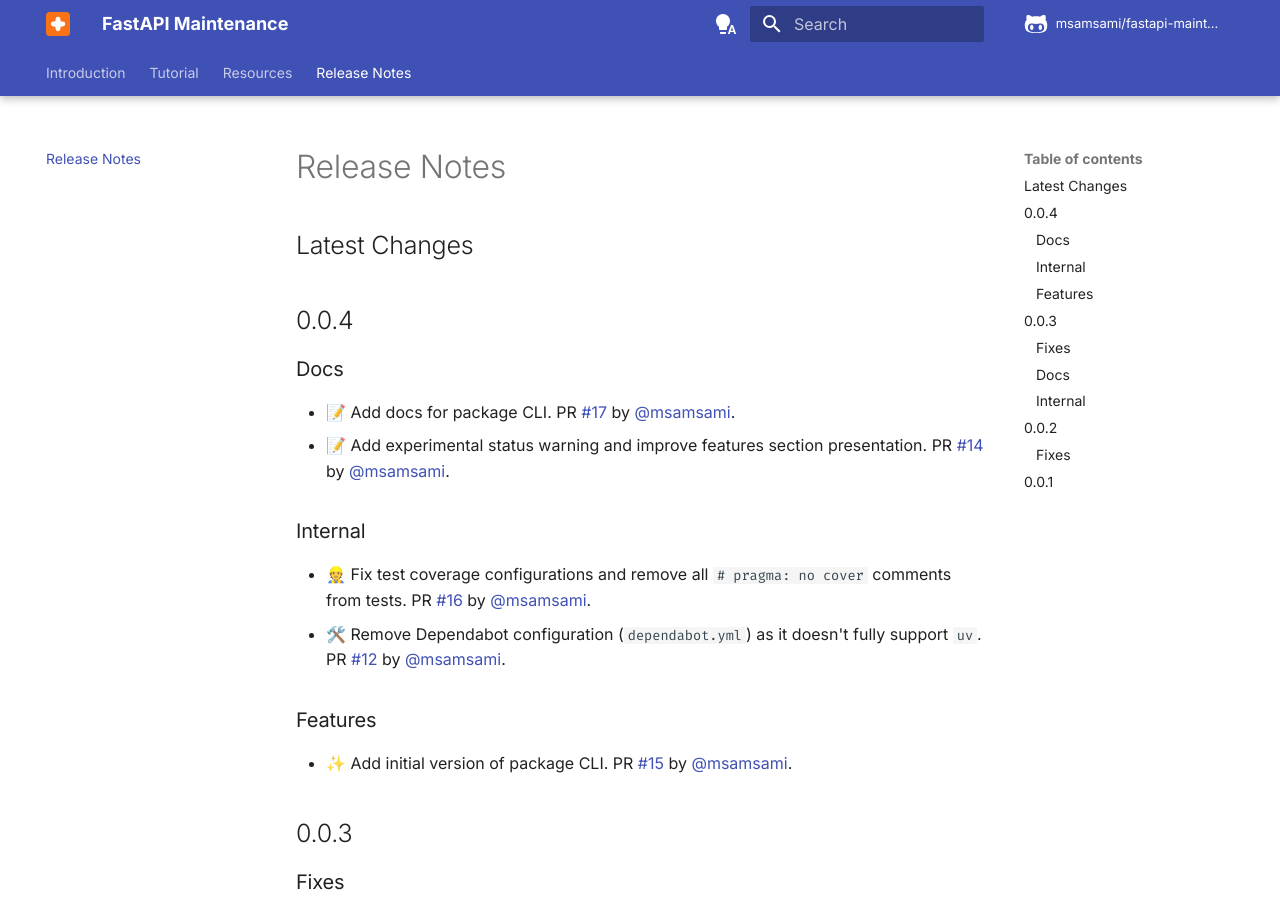
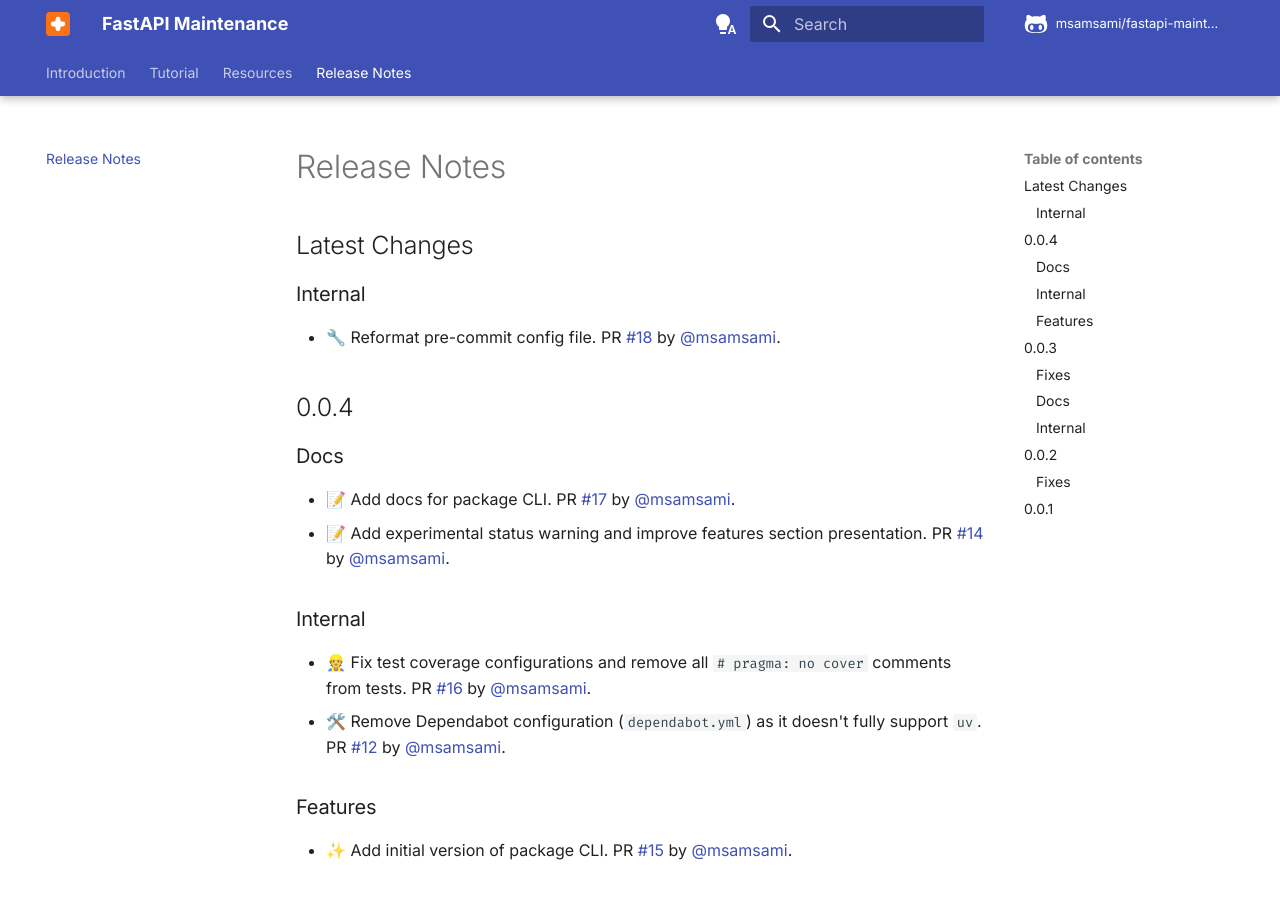
Before and after one commit to msamsami/fastapi-maintenance, an MkDocs documentation site: the page built from docs/release-notes.md, in a window 1280 px wide and 900 px high. Built offline with MkDocs 1.6.1 and Material for MkDocs 9.7.7, drawn with Linux system fonts in a browser that asks for light colours; comment, search, counter and statistics services are not loaded.

Commit message:
Update release notes

```diff
--- a/docs/release-notes.md
+++ b/docs/release-notes.md
@@ -1,6 +1,10 @@
 # Release Notes
 
 ## Latest Changes
+
+### Internal
+
+- 🔧 Reformat pre-commit config file. PR [#18](https://github.com/msamsami/fastapi-maintenance/pull/18) by [@msamsami](https://github.com/msamsami).
 
 ## 0.0.4
 
```
